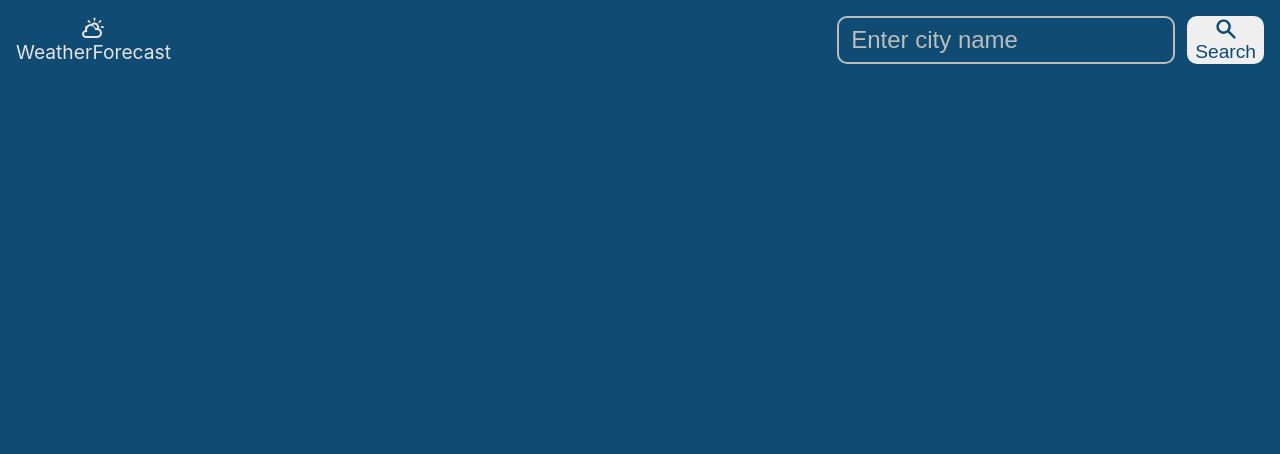
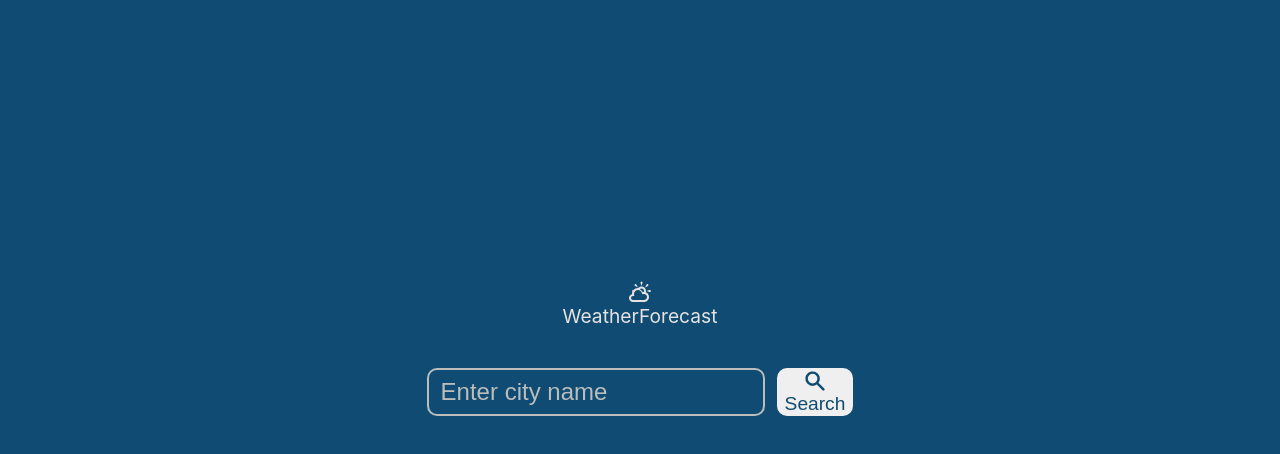
Before and after one commit to abadullah-khan/weather-forecast-app, a React (Create React App) app: page / in a window 1280 px wide. Shown: the top 454 px of the page. Built offline with nearby package versions, Linux system fonts and the light colour scheme; the HTML template or start-up script is replaced by a standard one.

Commit message:
handled the error and populated them on screen, removed some unnecessory codes, moved the header component in center if there's no data to show, changed the type of input to search and created a README.md file.

```diff
--- a/src/App.css
+++ b/src/App.css
@@ -14,6 +14,11 @@
 header {
   width: 100%;
   padding: 1rem;
+}
+.errorMessage {
+  font-size: 1.5rem;
+  font-weight: 500;
+  color: var(--primary-font-color);
 }
 main {
   display: flex;
@@ -51,6 +56,9 @@ main > div {
 }
 
 @media (max-width: 580px) {
+  .errorMessage {
+    font-size: 1rem;
+  }
   header {
     padding: calc(1rem * 1.15);
   }
@@ -163,6 +171,9 @@ main > div {
 }
 
 @media (min-width: 1400px) {
+  .errorMessage {
+    font-size: 2.5rem;
+  }
   header {
     padding: calc(1rem * 1.25);
   }
--- a/src/App.tsx
+++ b/src/App.tsx
@@ -42,23 +42,28 @@ function App() {
       // Storing the weather data in the useState variable.
       setWeatherData(responseWeather.data);
       setForecastData(responseForecast.data);
+      setError(null); // Clear any previous error.
 
-      setError(null); // Clear any previous error.
-    } catch (error) {
-      // Storing the error message in the useState variable.
-
-      /* Typescript is unable to infer the type of error object within the catch block and typescript doesn't allow explicitly typed catch clause variables in this manner so, we type assertion to cast the error object to the error type. */
-      console.log((error as Error).message);
-      setError((error as Error).message);
+      /* Typescript is unable to infer the type of error object within the catch block and typescript doesn't allow explicitly typed catch clause variables in this manner so I used any type. */
+    } catch (error: any) {
+      setWeatherData(null);
+      setForecastData(null);
+      if (error.response) {
+        setError(error.response.data.message);
+      } else {
+        setError(error.message);
+      }
     }
   };
-  console.log(weatherData);
-  console.log(forecastData);
+
   return (
     <div className="App">
       <header>
-        <Header handleFetchData={handleFetchData} />
+        <Header handleFetchData={handleFetchData} weatherData={weatherData} />
       </header>
+      {error ? (
+        <div className="errorMessage">{error}</div>
+      ) : (
         <main>
           <aside>
             {weatherData && <Weather {...weatherData} />}
@@ -69,6 +74,7 @@ function App() {
             {forecastData && <Forecast {...forecastData} />}
           </div>
         </main>
+      )}
     </div>
   );
 }
--- a/src/components/Header.tsx
+++ b/src/components/Header.tsx
@@ -2,25 +2,33 @@ import React, { useState } from "react";
 import { HiSearch } from "react-icons/hi";
 import { TiWeatherPartlySunny } from "react-icons/ti";
 import style from "../styles/header.module.css";
-import { HandleFetchDataType } from "../types";
+import { HandleFetchDataType, WeatherDataType } from "../types";
 
 type Prop = {
   handleFetchData: HandleFetchDataType;
+  weatherData: WeatherDataType | null;
 };
 
-const Header = ({ handleFetchData }: Prop) => {
+const Header = ({ handleFetchData, weatherData }: Prop) => {
   const [city, setCity] = useState("");
+  const handleKeyUp = (event: React.KeyboardEvent<HTMLInputElement>) => {
+    event.preventDefault();
+    if (event.key === "Enter") {
+      handleFetchData(city);
+    }
+  };
   return (
-    <div className={style.header}>
+    <div className={weatherData ? style.header : style.onlyHeader}>
       <div className={style.logoContainer}>
         <TiWeatherPartlySunny className={style.logoIcon} />
         <span>WeatherForecast</span>
       </div>
       <div className={style.searchContainer}>
         <input
-          type="text"
+          type="search"
           value={city}
           onChange={(e) => setCity(e.target.value)}
+          onKeyUp={(e) => handleKeyUp(e)}
           placeholder="Enter city name"
           style={{
             border: ` 2px solid ${
--- a/src/styles/header.module.css
+++ b/src/styles/header.module.css
@@ -1,3 +1,12 @@
+.onlyHeader {
+  display: flex;
+  flex-direction: column;
+  min-height: 50vh;
+  align-items: center;
+  justify-content: flex-end;
+  gap: 2.5rem;
+}
+
 .header {
   display: flex;
   justify-content: space-between;
@@ -52,6 +61,9 @@
 /* Media Queries */
 
 @media (max-width: 325px) {
+  .onlyHeader {
+    gap: 1rem;
+  }
   .logoIcon {
     font-size: calc(1.5rem * 0.35);
   }
@@ -76,6 +88,9 @@
   }
 }
 @media (min-width: 325px) {
+  .onlyHeader {
+    gap: 1rem;
+  }
   .logoIcon {
     font-size: calc(1.5rem * 0.4);
   }
@@ -124,6 +139,9 @@
   }
 }
 @media (min-width: 500px) {
+  .onlyHeader {
+    gap: 1.25rem;
+  }
   .logoIcon {
     font-size: calc(1.5rem * 0.65);
   }
@@ -196,6 +214,9 @@
   }
 }
 @media (min-width: 1150px) {
+  .onlyHeader {
+    gap: 2.5rem;
+  }
   .logoIcon {
     font-size: calc(1.5rem * 1);
   }
```
Also changed, not shown: 1 other file (tests, documents, lock files or other folders). Lines whose indentation alone changed are shown as unchanged.
